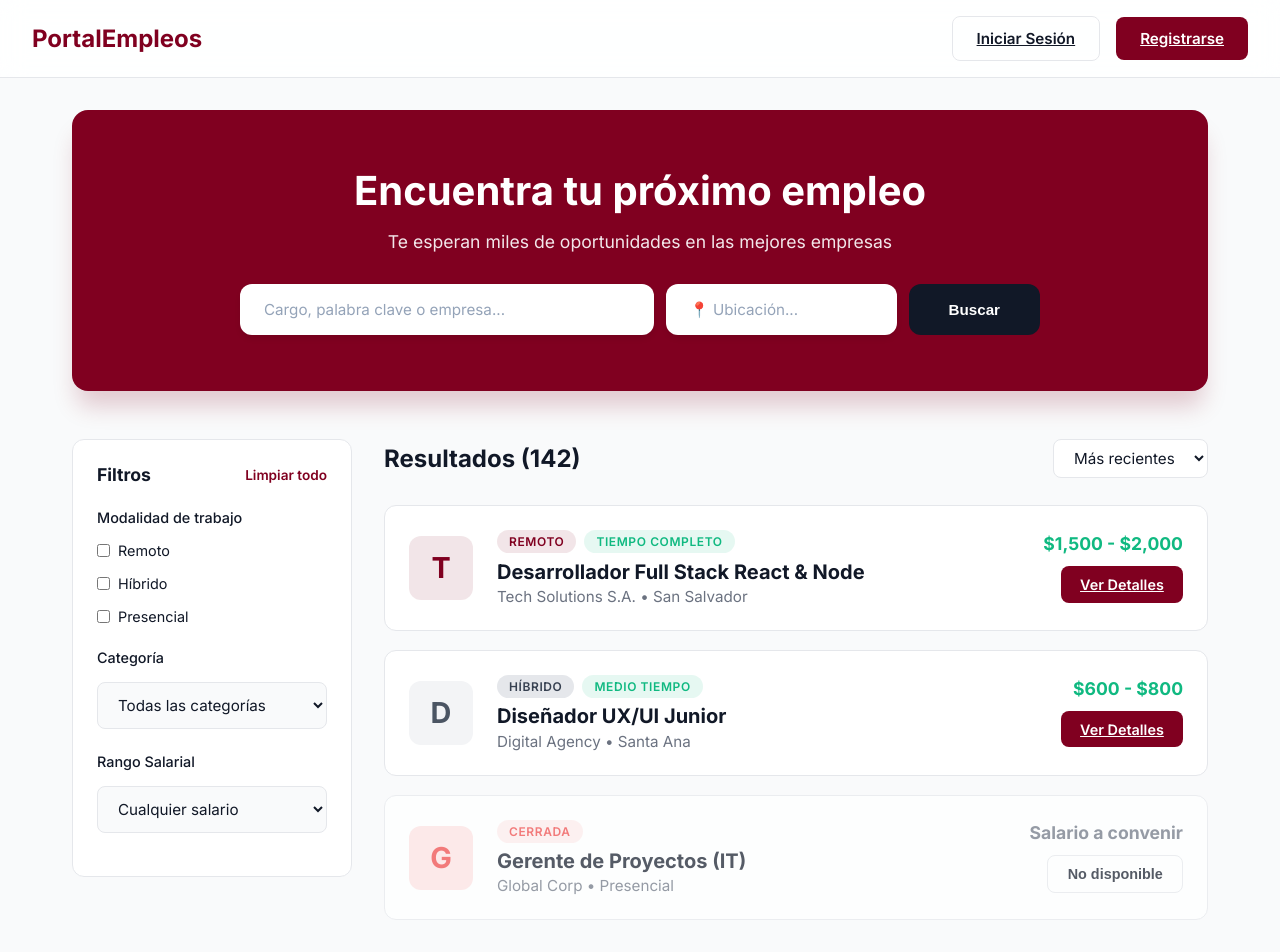
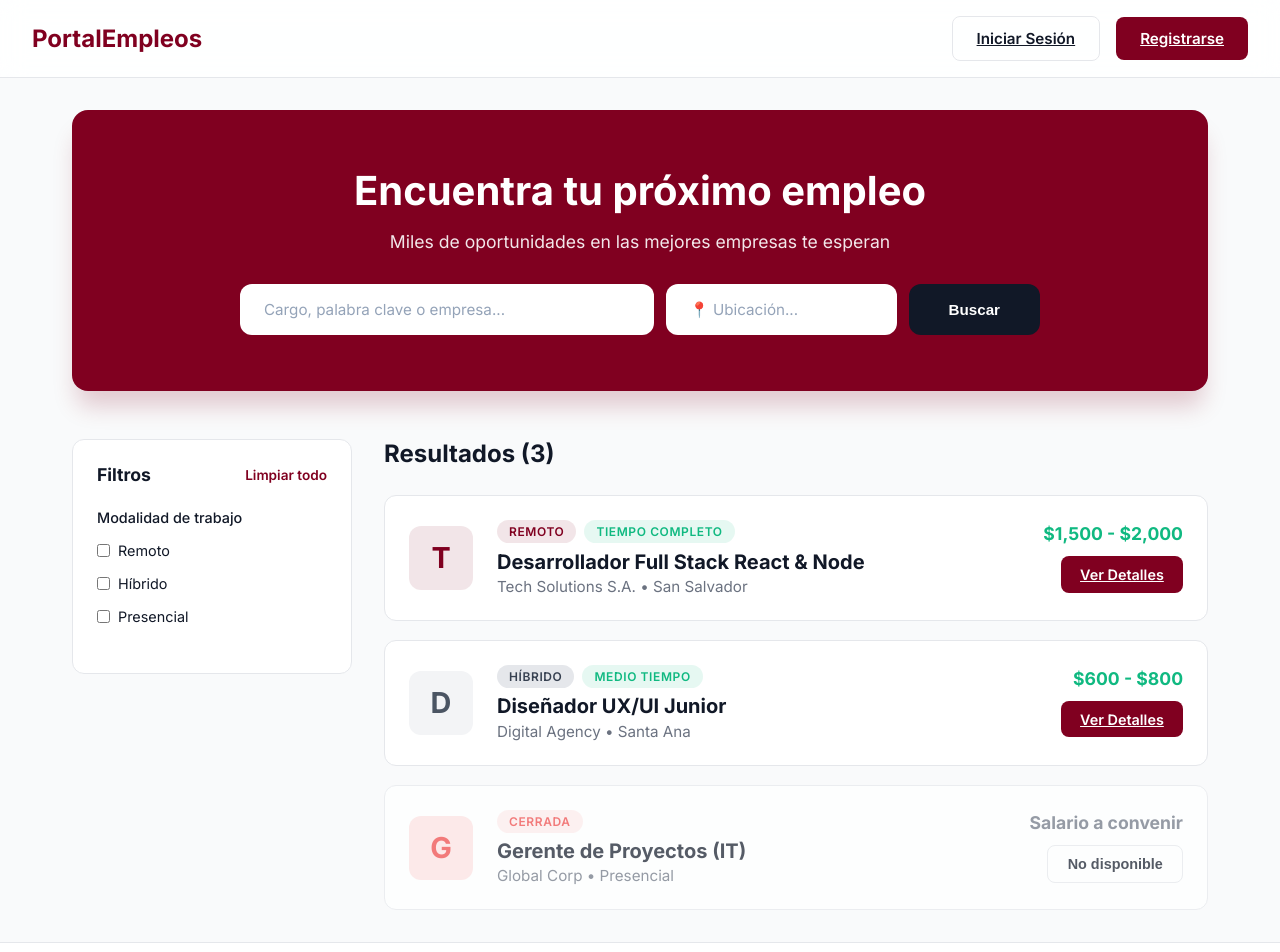
Before and after one commit to kevinruiz14-dev/portal-trabajo-REACT, a React app in the folder frontend/: page / in a window 1280 px wide. Shown: the top 952 px of the page. Built offline with nearby package versions, Linux system fonts and the light colour scheme; the HTML template or start-up script is replaced by a standard one.

Commit message:
configuracion dinamica de listado de empleos

```diff
--- a/frontend/src/pages/Home.jsx
+++ b/frontend/src/pages/Home.jsx
@@ -1,28 +1,76 @@
+import { useState, useEffect } from 'react';
 import { Link } from 'react-router-dom';
 
 const Home = () => {
+  // Aquí se guardarán los empleos reales que vengan de la base de datos
+  const [empleos, setEmpleos] = useState([]);
+
+  useEffect(() => {
+    // Simulación de la llamada al backend.
+    // Cuando el backend esté listo, aquí usarán axios.get('http://localhost:tu-puerto/api/empleos')
+    const cargarEmpleos = () => {
+      const datosBaseDeDatos = [
+        {
+          id: 1,
+          titulo: "Desarrollador Full Stack React & Node",
+          empresa: "Tech Solutions S.A.",
+          ubicacion: "San Salvador",
+          salario: "$1,500 - $2,000",
+          modalidad: "Remoto",
+          tipo: "Tiempo Completo",
+          estado: "abierto",
+          letra: "T",
+          color: "rgba(128, 0, 32, 0.1)",
+          textColor: "var(--primary)"
+        },
+        {
+          id: 2,
+          titulo: "Diseñador UX/UI Junior",
+          empresa: "Digital Agency",
+          ubicacion: "Santa Ana",
+          salario: "$600 - $800",
+          modalidad: "Híbrido",
+          tipo: "Medio Tiempo",
+          estado: "abierto",
+          letra: "D",
+          color: "#F3F4F6",
+          textColor: "#4B5563"
+        },
+        {
+          id: 3,
+          titulo: "Gerente de Proyectos (IT)",
+          empresa: "Global Corp",
+          ubicacion: "Presencial",
+          salario: "Salario a convenir",
+          modalidad: "Presencial",
+          tipo: "Tiempo Completo",
+          estado: "cerrado",
+          letra: "G",
+          color: "#FEE2E2",
+          textColor: "var(--danger)"
+        }
+      ];
+      setEmpleos(datosBaseDeDatos);
+    };
+
+    cargarEmpleos();
+  }, []);
+
   return (
     <div style={{ display: 'flex', flexDirection: 'column', gap: '2rem' }}>
 
+      {/* Buscador Principal */}
       <section style={{ backgroundColor: 'var(--primary)', borderRadius: '16px', padding: '3.5rem 2rem', color: 'white', textAlign: 'center', boxShadow: '0 20px 25px -5px rgba(128, 0, 32, 0.2)' }}>
         <h1 style={{ fontSize: '2.5rem', marginBottom: '1rem', color: 'white', fontWeight: '700' }}>
           Encuentra tu próximo empleo
         </h1>
         <p style={{ fontSize: '1.1rem', marginBottom: '2rem', opacity: '0.9' }}>
-          Te esperan miles de oportunidades en las mejores empresas
+          Miles de oportunidades en las mejores empresas te esperan
         </p>
 
         <div style={{ display: 'flex', gap: '0.75rem', justifyContent: 'center', maxWidth: '800px', margin: '0 auto', flexWrap: 'wrap' }}>
-          <input
-            type="text"
-            placeholder="Cargo, palabra clave o empresa..."
-            style={{ flex: '2', minWidth: '250px', border: 'none', padding: '1rem 1.5rem', borderRadius: '12px', boxShadow: '0 4px 6px -1px rgba(0, 0, 0, 0.1)' }}
-          />
-          <input
-            type="text"
-            placeholder="📍 Ubicación..."
-            style={{ flex: '1', minWidth: '150px', border: 'none', padding: '1rem 1.5rem', borderRadius: '12px', boxShadow: '0 4px 6px -1px rgba(0, 0, 0, 0.1)' }}
-          />
+          <input type="text" placeholder="Cargo, palabra clave o empresa..." style={{ flex: '2', minWidth: '250px', border: 'none', padding: '1rem 1.5rem', borderRadius: '12px' }} />
+          <input type="text" placeholder="📍 Ubicación..." style={{ flex: '1', minWidth: '150px', border: 'none', padding: '1rem 1.5rem', borderRadius: '12px' }} />
           <button className="btn" style={{ backgroundColor: 'var(--text-main)', color: 'white', padding: '0 2.5rem', borderRadius: '12px' }}>
             Buscar
           </button>
@@ -31,6 +79,7 @@ const Home = () => {
 
       <div style={{ display: 'flex', gap: '2rem', alignItems: 'flex-start', marginTop: '1rem' }}>
 
+        {/* Barra Lateral de Filtros */}
         <aside className="card" style={{ width: '280px', flexShrink: 0, position: 'sticky', top: '90px' }}>
           <div style={{ display: 'flex', justifyContent: 'space-between', alignItems: 'center', marginBottom: '1.5rem' }}>
             <h3 style={{ fontSize: '1.1rem', margin: 0 }}>Filtros</h3>
@@ -39,101 +88,58 @@ const Home = () => {
 
           <div className="form-group" style={{ marginBottom: '1.5rem' }}>
             <label style={{ marginBottom: '0.5rem', display: 'block' }}>Modalidad de trabajo</label>
-            <label style={{ display: 'flex', gap: '0.5rem', alignItems: 'center', fontWeight: '400', cursor: 'pointer', marginBottom: '0.5rem' }}>
-              <input type="checkbox" style={{ width: 'auto' }} /> Remoto
-            </label>
-            <label style={{ display: 'flex', gap: '0.5rem', alignItems: 'center', fontWeight: '400', cursor: 'pointer', marginBottom: '0.5rem' }}>
-              <input type="checkbox" style={{ width: 'auto' }} /> Híbrido
-            </label>
-            <label style={{ display: 'flex', gap: '0.5rem', alignItems: 'center', fontWeight: '400', cursor: 'pointer' }}>
-              <input type="checkbox" style={{ width: 'auto' }} /> Presencial
-            </label>
-          </div>
-
-          <div className="form-group" style={{ marginBottom: '1.5rem' }}>
-            <label style={{ marginBottom: '0.5rem', display: 'block' }}>Categoría</label>
-            <select style={{ backgroundColor: 'var(--bg-app)' }}>
-              <option>Todas las categorías</option>
-              <option>Tecnología y Sistemas</option>
-              <option>Diseño y Creatividad</option>
-              <option>Ventas y Marketing</option>
-              <option>Administración</option>
-            </select>
-          </div>
-
-          <div className="form-group">
-            <label style={{ marginBottom: '0.5rem', display: 'block' }}>Rango Salarial</label>
-            <select style={{ backgroundColor: 'var(--bg-app)' }}>
-              <option>Cualquier salario</option>
-              <option>Más de $500</option>
-              <option>Más de $1,000</option>
-              <option>Más de $2,000</option>
-            </select>
+            <label style={{ display: 'flex', gap: '0.5rem', alignItems: 'center', fontWeight: '400', cursor: 'pointer', marginBottom: '0.5rem' }}><input type="checkbox" style={{ width: 'auto' }} /> Remoto</label>
+            <label style={{ display: 'flex', gap: '0.5rem', alignItems: 'center', fontWeight: '400', cursor: 'pointer', marginBottom: '0.5rem' }}><input type="checkbox" style={{ width: 'auto' }} /> Híbrido</label>
+            <label style={{ display: 'flex', gap: '0.5rem', alignItems: 'center', fontWeight: '400', cursor: 'pointer' }}><input type="checkbox" style={{ width: 'auto' }} /> Presencial</label>
           </div>
         </aside>
 
+        {/* Lista Dinámica de Empleos */}
         <div style={{ flex: 1, display: 'flex', flexDirection: 'column', gap: '1.2rem' }}>
 
           <div style={{ display: 'flex', justifyContent: 'space-between', alignItems: 'center', marginBottom: '0.5rem' }}>
-            <h2 style={{ fontSize: '1.5rem', color: 'var(--text-main)' }}>Resultados (142)</h2>
-            <select style={{ width: 'auto', padding: '0.5rem 1rem', borderRadius: '8px', border: '1px solid var(--border)' }}>
-              <option>Más recientes</option>
-              <option>Mayor salario</option>
-            </select>
+            <h2 style={{ fontSize: '1.5rem', color: 'var(--text-main)' }}>Resultados ({empleos.length})</h2>
           </div>
 
-          <div className="card" style={{ display: 'flex', gap: '1.5rem', alignItems: 'center', padding: '1.5rem' }}>
-            <div style={{ width: '64px', height: '64px', backgroundColor: 'rgba(128, 0, 32, 0.1)', borderRadius: '12px', display: 'flex', alignItems: 'center', justifyContent: 'center', fontSize: '1.8rem', fontWeight: '700', color: 'var(--primary)', flexShrink: 0 }}>
-              T
+          {/* Aquí React recorre la base de datos y dibuja una tarjeta por cada empleo */}
+          {empleos.map((empleo) => (
+            <div key={empleo.id} className="card" style={{ display: 'flex', gap: '1.5rem', alignItems: 'center', padding: '1.5rem', opacity: empleo.estado === 'cerrado' ? '0.7' : '1' }}>
+
+              <div style={{ width: '64px', height: '64px', backgroundColor: empleo.color, borderRadius: '12px', display: 'flex', alignItems: 'center', justifyContent: 'center', fontSize: '1.8rem', fontWeight: '700', color: empleo.textColor, flexShrink: 0 }}>
+                {empleo.letra}
               </div>
+
               <div style={{ flex: 1 }}>
                 <div style={{ display: 'flex', gap: '0.5rem', marginBottom: '0.4rem' }}>
-                <span className="badge badge-remote">Remoto</span>
-                <span className="badge badge-active">Tiempo Completo</span>
+                  {empleo.estado === 'cerrado' ? (
+                    <span className="badge badge-closed">Cerrada</span>
+                  ) : (
+                    <>
+                      <span className={empleo.modalidad === 'Remoto' ? 'badge badge-remote' : 'badge'} style={empleo.modalidad !== 'Remoto' ? {backgroundColor: '#E5E7EB', color: '#374151'} : {}}>
+                        {empleo.modalidad}
+                      </span>
+                      <span className="badge badge-active">{empleo.tipo}</span>
+                    </>
+                  )}
                 </div>
-              <h3 style={{ fontSize: '1.25rem', marginBottom: '0.2rem', color: 'var(--text-main)' }}>Desarrollador Full Stack React & Node</h3>
-              <p style={{ color: 'var(--text-muted)', fontSize: '0.95rem', margin: 0 }}>Tech Solutions S.A. • San Salvador</p>
-            </div>
-            <div style={{ textAlign: 'right', display: 'flex', flexDirection: 'column', gap: '0.75rem', alignItems: 'flex-end', flexShrink: 0 }}>
-              <span style={{ fontWeight: '700', color: 'var(--success)', fontSize: '1.1rem' }}>$1,500 - $2,000</span>
-              <Link to="/login" className="btn btn-primary" style={{ padding: '0.6rem 1.2rem', fontSize: '0.9rem' }}>Ver Detalles</Link>
-            </div>
+                <h3 style={{ fontSize: '1.25rem', marginBottom: '0.2rem', color: 'var(--text-main)' }}>{empleo.titulo}</h3>
+                <p style={{ color: 'var(--text-muted)', fontSize: '0.95rem', margin: 0 }}>{empleo.empresa} • {empleo.ubicacion}</p>
               </div>
 
-          <div className="card" style={{ display: 'flex', gap: '1.5rem', alignItems: 'center', padding: '1.5rem' }}>
-            <div style={{ width: '64px', height: '64px', backgroundColor: '#F3F4F6', borderRadius: '12px', display: 'flex', alignItems: 'center', justifyContent: 'center', fontSize: '1.8rem', fontWeight: '700', color: '#4B5563', flexShrink: 0 }}>
-              D
-            </div>
-            <div style={{ flex: 1 }}>
-              <div style={{ display: 'flex', gap: '0.5rem', marginBottom: '0.4rem' }}>
-                <span className="badge" style={{ backgroundColor: '#E5E7EB', color: '#374151' }}>Híbrido</span>
-                <span className="badge badge-active">Medio Tiempo</span>
-              </div>
-              <h3 style={{ fontSize: '1.25rem', marginBottom: '0.2rem', color: 'var(--text-main)' }}>Diseñador UX/UI Junior</h3>
-              <p style={{ color: 'var(--text-muted)', fontSize: '0.95rem', margin: 0 }}>Digital Agency • Santa Ana</p>
-            </div>
               <div style={{ textAlign: 'right', display: 'flex', flexDirection: 'column', gap: '0.75rem', alignItems: 'flex-end', flexShrink: 0 }}>
-              <span style={{ fontWeight: '700', color: 'var(--success)', fontSize: '1.1rem' }}>$600 - $800</span>
+                <span style={{ fontWeight: '700', color: empleo.estado === 'cerrado' ? 'var(--text-muted)' : 'var(--success)', fontSize: '1.1rem' }}>
+                  {empleo.salario}
+                </span>
+
+                {empleo.estado === 'cerrado' ? (
+                  <button className="btn btn-outline" disabled style={{ padding: '0.6rem 1.2rem', fontSize: '0.9rem', cursor: 'not-allowed' }}>No disponible</button>
+                ) : (
                   <Link to="/login" className="btn btn-primary" style={{ padding: '0.6rem 1.2rem', fontSize: '0.9rem' }}>Ver Detalles</Link>
-            </div>
+                )}
               </div>
 
-          <div className="card" style={{ display: 'flex', gap: '1.5rem', alignItems: 'center', padding: '1.5rem', opacity: '0.7' }}>
-            <div style={{ width: '64px', height: '64px', backgroundColor: '#FEE2E2', borderRadius: '12px', display: 'flex', alignItems: 'center', justifyContent: 'center', fontSize: '1.8rem', fontWeight: '700', color: 'var(--danger)', flexShrink: 0 }}>
-              G
             </div>
-            <div style={{ flex: 1 }}>
-              <div style={{ display: 'flex', gap: '0.5rem', marginBottom: '0.4rem' }}>
-                <span className="badge badge-closed">Cerrada</span>
-              </div>
-              <h3 style={{ fontSize: '1.25rem', marginBottom: '0.2rem', color: 'var(--text-main)' }}>Gerente de Proyectos (IT)</h3>
-              <p style={{ color: 'var(--text-muted)', fontSize: '0.95rem', margin: 0 }}>Global Corp • Presencial</p>
-            </div>
-            <div style={{ textAlign: 'right', display: 'flex', flexDirection: 'column', gap: '0.75rem', alignItems: 'flex-end', flexShrink: 0 }}>
-              <span style={{ fontWeight: '700', color: 'var(--text-muted)', fontSize: '1.1rem' }}>Salario a convenir</span>
-              <button className="btn btn-outline" disabled style={{ padding: '0.6rem 1.2rem', fontSize: '0.9rem', cursor: 'not-allowed' }}>No disponible</button>
-            </div>
-          </div>
+          ))}
 
         </div>
       </div>
```
Lines whose indentation alone changed are shown as unchanged.
